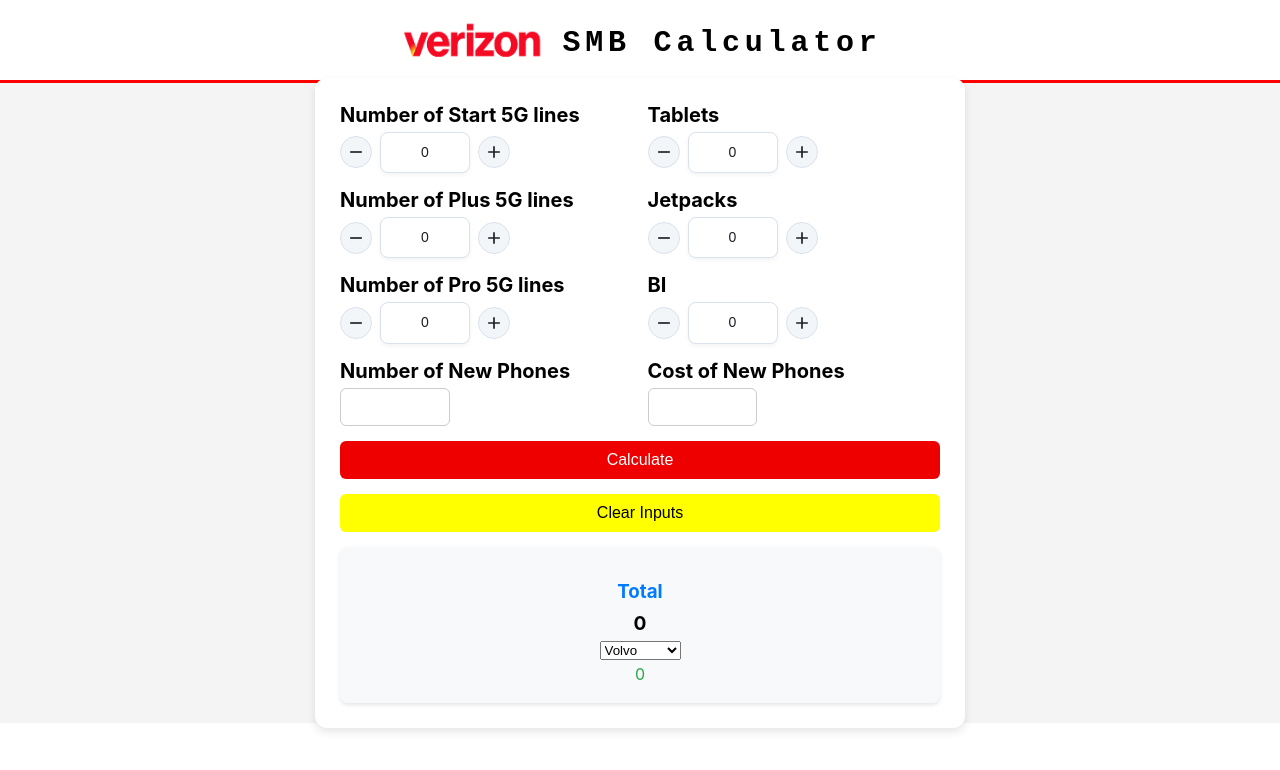
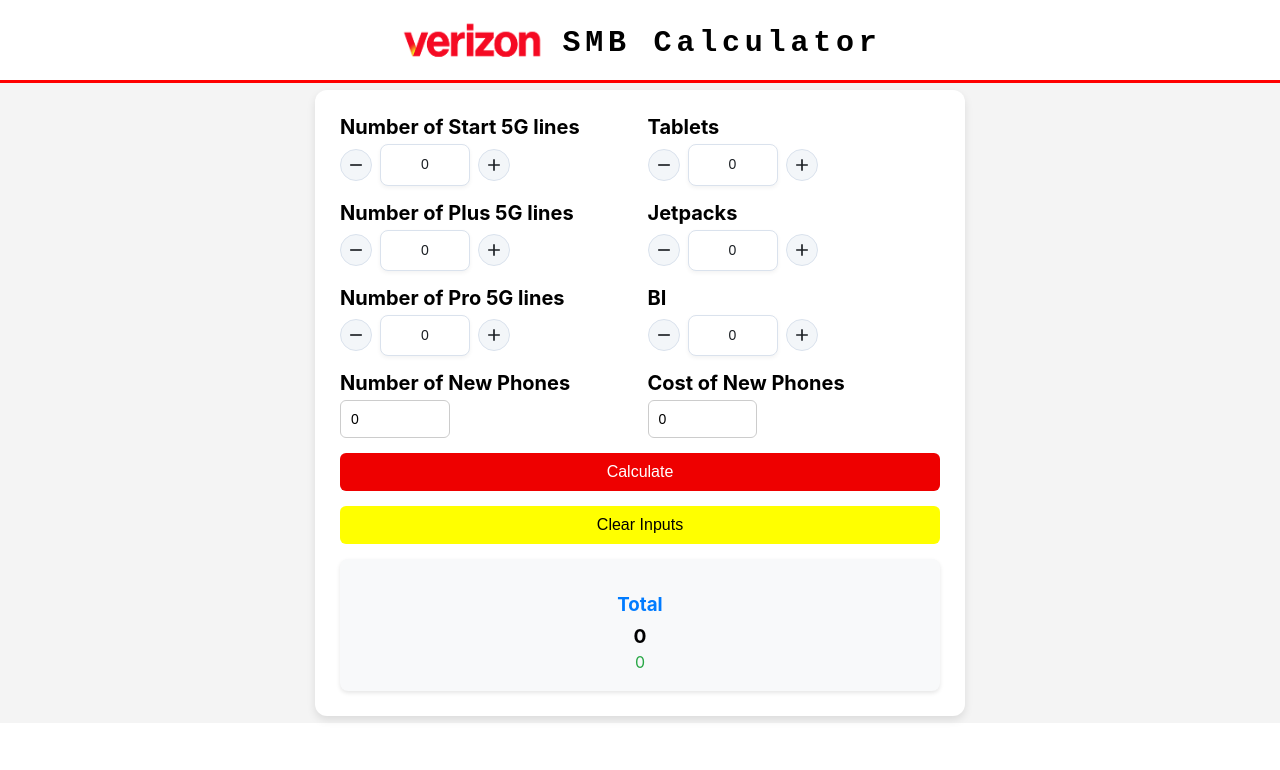
Before and after one commit to DomMclaren/SMB_Calculator, a React (Create React App) app: page / in a window 1280 px wide. Shown: the top 770 px of the page. Built offline with nearby package versions, Linux system fonts and the light colour scheme.

Commit message:
fixed some issues

```diff
--- a/src/components/Dashboard/Dashboard.jsx
+++ b/src/components/Dashboard/Dashboard.jsx
@@ -53,6 +53,8 @@
     setOutputWithTax(0);
     setNumberOfBI(0);
     setFoundingFlag(false);
+    setNumberOfNewPhones(0);
+    setCostOfNewPhone(0);
   };
   const handleNumberOfNewPhoneChange = (e) => {
     const numericValue = e.target.value.replace(/[^0-9]/g, "");
@@ -226,6 +228,7 @@
             <input
               inputMode="numeric"
               onChange={handleNumberOfNewPhoneChange}
+              value={numberOfNewPhones}
               style={{
                 padding: "10px",
                 borderRadius: "6px",
@@ -250,6 +253,7 @@
             <input
               onChange={handlePhonePriceChange}
               inputMode="numeric"
+              value={costOfNewPhone}
               style={{
                 padding: "10px",
                 borderRadius: "6px",
@@ -314,12 +318,7 @@
           >
             {output}
           </p>
-          <select name="cars" id="cars">
-            <option value="volvo">Volvo</option>
-            <option value="saab">Saab</option>
-            <option value="mercedes">Mercedes</option>
-            <option value="audi">Audi</option>
-          </select>
+
           <p style={{ fontSize: "1rem", color: "#28a745", margin: "4px 0" }}>
             {outputWithTax}
           </p>
--- a/src/components/NumberInput.jsx
+++ b/src/components/NumberInput.jsx
@@ -22,6 +22,13 @@
         },
         decrementButton: {
           children: <RemoveIcon fontSize="small" />,
+        },
+        input: {
+          inputMode: "numeric",
+          pattern: "[0-9]*",
+          onFocus: (event) => {
+            event.target.select();
+          },
         },
       }}
       {...props}
```
